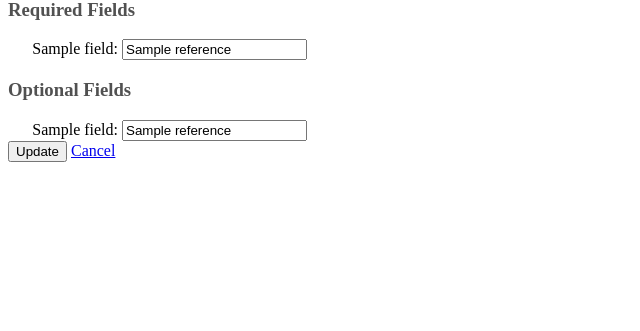
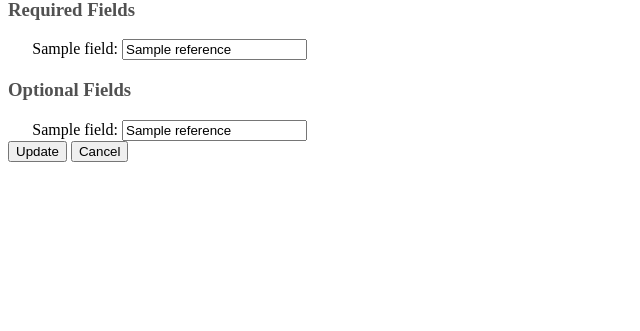
Before and after one commit to Feycry/lohtu, a Flask app: template src/templates/edit_reference.html in a window 1280 px wide. Shown: the part 105-436 px from the top of the page, without its empty margins (0-640 px from the left). Run offline with Flask 3, Linux system fonts and the light colour scheme; the template is opened without the code that fills it: most values are stand-ins (such as "Sample title", 1, 10 or a date in 2020); parts of the project's set-up code (start-up, migrations or seed data) failed here and were passed over.

Commit message:
Fix cancel button and associated robot test

```diff
--- a/src/templates/edit_reference.html
+++ b/src/templates/edit_reference.html
@@ -43,7 +43,7 @@ Edit reference
   <button type="submit">
     Update
   </button>
-  <a href="/" class="button">Cancel</a>
+  <button type="button" onclick="window.location.href='/'">Cancel</button>
 </form>
 
 {% endblock %}
```
Also changed, not shown: 2 other files.
